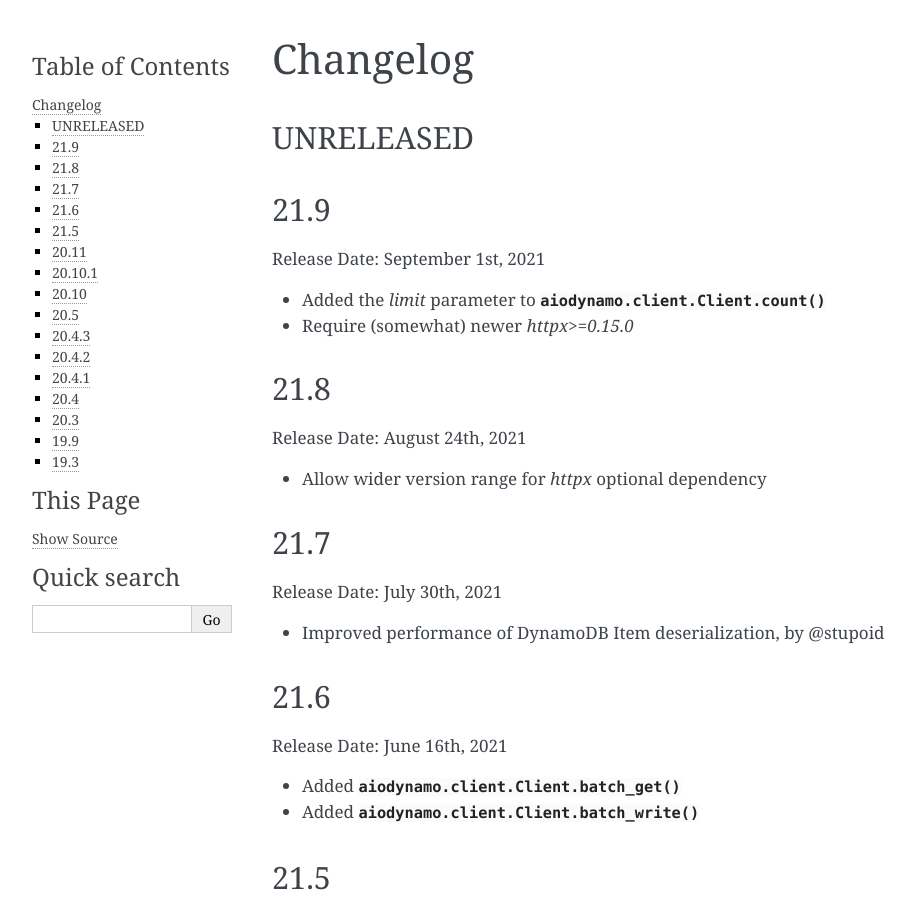
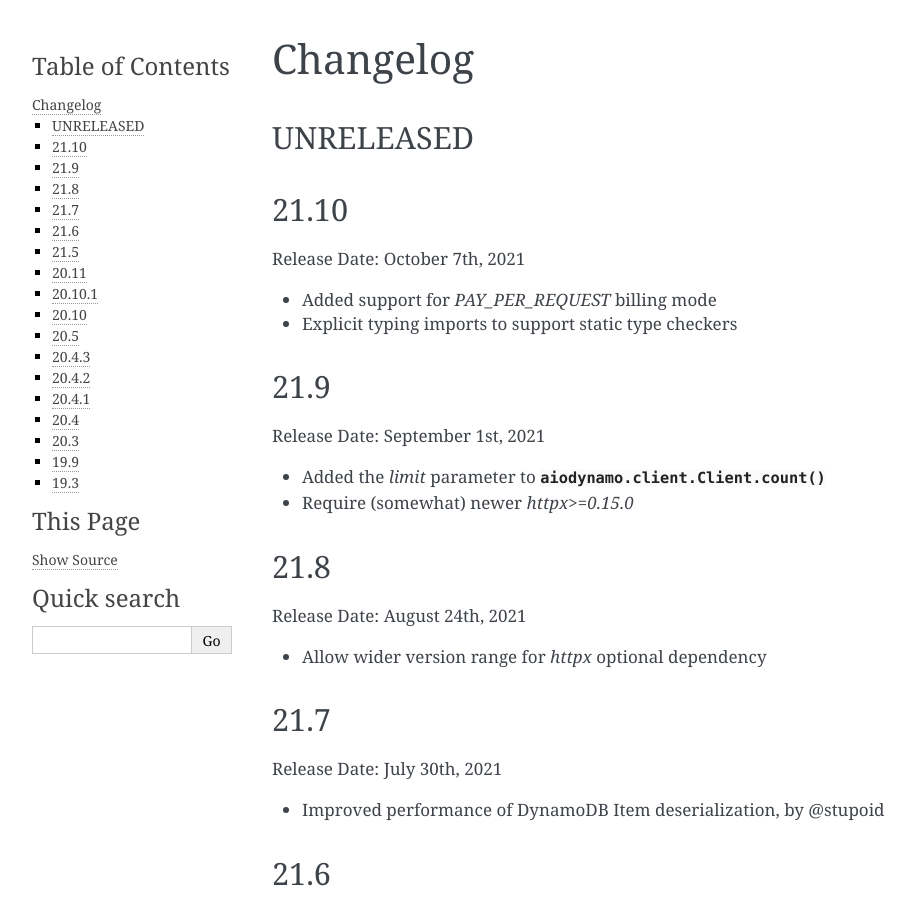
Before and after one commit to HENNGE/aiodynamo, a Sphinx documentation site: the page built from docs/changelog.rst, in a window 1280 px wide and 900 px high. Shown: the whole window, without its empty margins (148-1062 px from the left). Built offline with Sphinx 7.4.7, drawn with Linux system fonts in a browser that asks for light colours.

Commit message:
21.10 release

```diff
--- a/docs/changelog.rst
+++ b/docs/changelog.rst
@@ -3,6 +3,15 @@ Changelog
 
 UNRELEASED
 ----------
+
+21.10
+-----
+
+Release Date: October 7th, 2021
+
+* Added support for `PAY_PER_REQUEST` billing mode
+* Explicit typing imports to support static type checkers
+
 
 21.9
 ----
--- a/pyproject.toml
+++ b/pyproject.toml
@@ -1,6 +1,6 @@
 [tool.poetry]
 name = "aiodynamo"
-version = "21.9"
+version = "21.10"
 description = "Asyncio DynamoDB client"
 authors = ["Jonas Obrist <jonas.obrist@hennge.com>"]
 license = "Apache-2.0"
@@ -8,6 +8,7 @@ repository = "https://github.com/HENNGE/aiodynamo"
 documentation = "https://aiodynamo.readthedocs.io"
 classifiers = [
     "Framework :: AsyncIO",
+    "Programming Language :: Python :: 3.10",
     "Programming Language :: Python :: 3.9",
     "Programming Language :: Python :: 3.8",
     "Programming Language :: Python :: 3.7",
```
